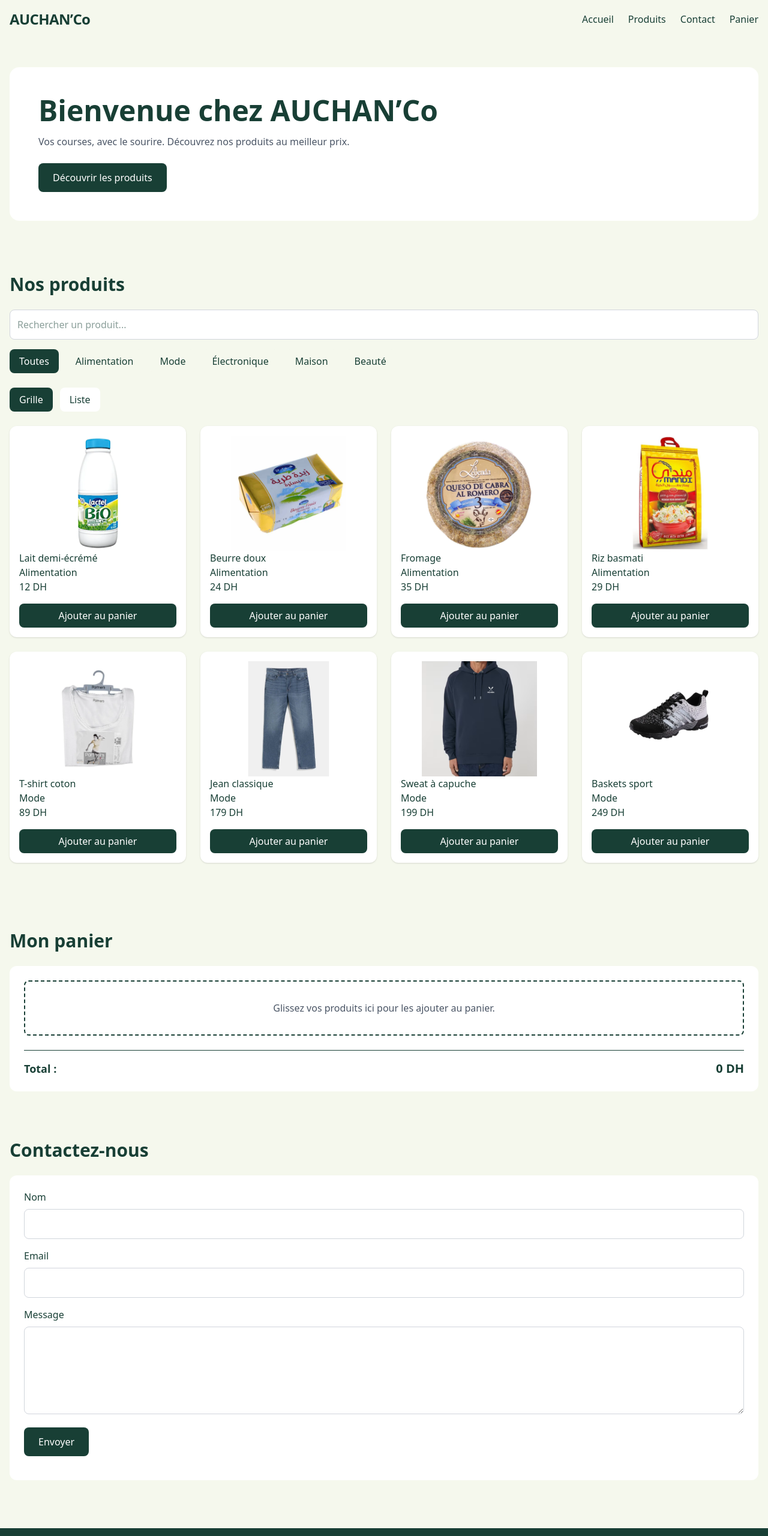
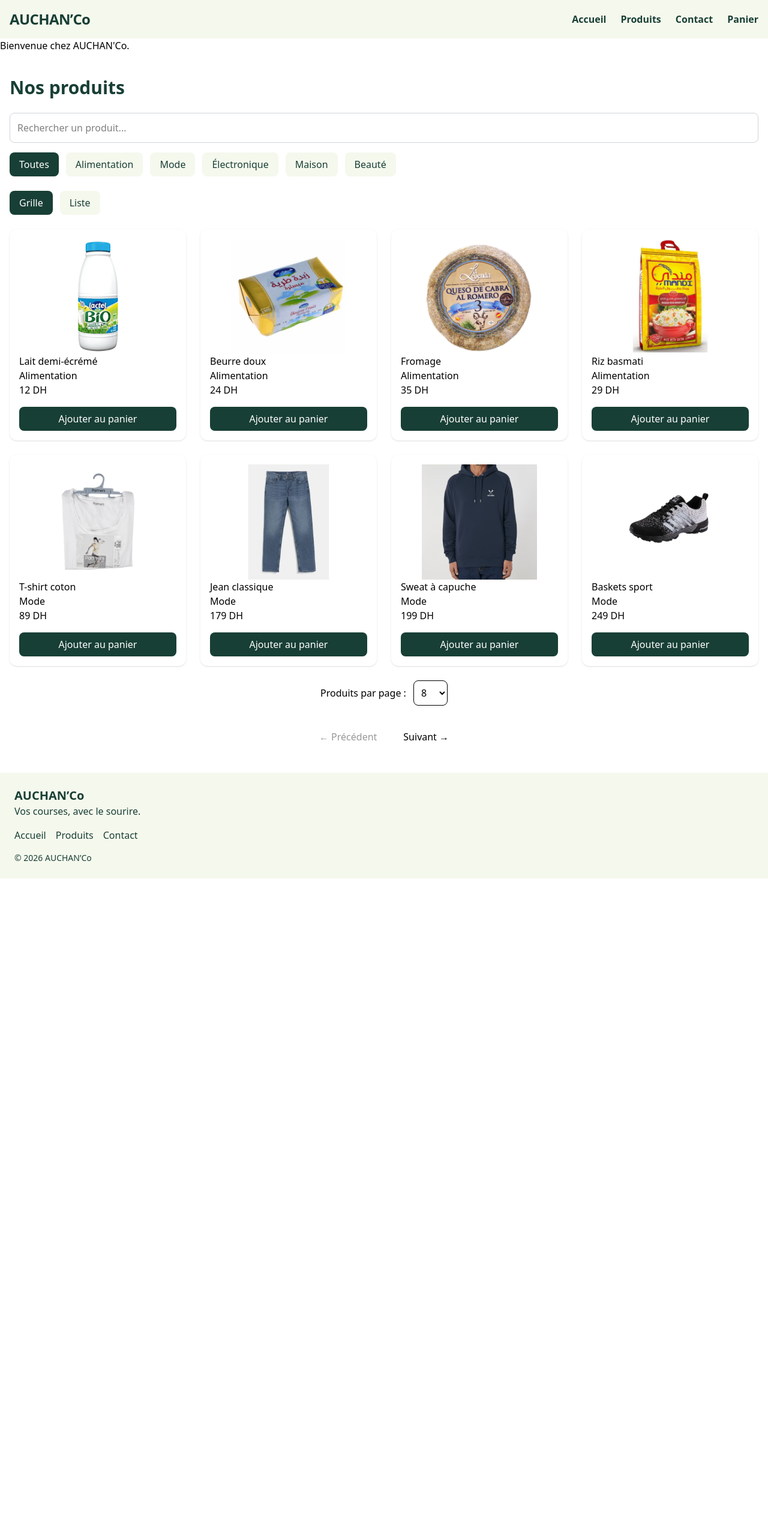
Before and after one commit to nadiyaelhani-lab/AUCHAN-Project, a plain HTML site: page index.html in a window 1280 px wide. Shown: the top 2560 px of the page at 60% size. After the commit the page ends 1464 px from the top, so only its background shows below. Drawn offline with nearby package versions, Linux system fonts and the light colour scheme.

Commit message:
feat: add pagination

```diff
--- a/data/data.json
+++ b/data/data.json
@@ -61,7 +61,7 @@
     "nom": "Casque Bluetooth",
     "categorie": "Électronique",
     "prix": 199,
-    "image": "./images/casque.png"
+    "image": "./images/casque.jpg"
   },
   {
     "id": 10,
@@ -82,7 +82,7 @@
     "nom": "Enceinte portable",
     "categorie": "Électronique",
     "prix": 259,
-    "image": "./images/enceinte.JPG"
+    "image": "./images/enceintePortable.jpg"
   },
   {
     "id": 13,
@@ -110,14 +110,14 @@
     "nom": "Plaid doux",
     "categorie": "Maison",
     "prix": 159,
-    "image": "./images/plaid.JPG"
+    "image": "./images/plaid.png"
   },
   {
     "id": 17,
     "nom": "Gel douche",
     "categorie": "Beauté",
     "prix": 39,
-    "image": "./images/gel_douche.JPG"
+    "image": "./images/gel-douche.JPG"
   },
   {
     "id": 18,
--- a/index.html
+++ b/index.html
@@ -1,114 +1,50 @@
+<!DOCTYPE html>
 
-<!DOCTYPE html>
 <html lang="fr">
 
 <head>
   <meta charset="UTF-8">
+     <title>AUCHAN'Co - Boutique</title>
+  <script type="module" src="./js/main.js"></script>
+ <script src="https://cdn.jsdelivr.net/npm/@tailwindcss/browser@4"></script>
+
 <meta name="viewport" content="width=device-width, initial-scale=1.0">
-
-  <title>AUCHAN'Co - Boutique</title>
-
-  <script src="https://cdn.jsdelivr.net/npm/@tailwindcss/browser@4"></script>
-  <script type="module" src="./js/main.js"></script>
 </head>
 
-<body class="bg-[#F5F8ED] text-[#183F35]">
+<body>
+<header>
+<nav class="flex items-center justify-between p-4 bg-[#F5F8ED] text-[#183F35]">
+   <h1 class="text-2xl font-bold tracking-tight">AUCHAN’Co</h1>
 
-  <!-- HEADER -->
-  <header class="bg-white">
-
-    <nav class="flex items-center justify-between p-4 bg-[#F5F8ED]">
-
-      <h1 class="text-2xl font-bold tracking-tight">
-        AUCHAN’Co
-      </h1>
-
-      <!-- Navigation desktop -->
    <div class="hidden md:flex items-center gap-6 font-medium">
-
-        <a href="#accueil"
-           class="hover:text-[#FF805F] transition-colors">
-          Accueil
-        </a>
-
-        <a href="#produits"
-           class="hover:text-[#FF805F] transition-colors">
-          Produits
-        </a>
-
-        <a href="#contact"
-           class="hover:text-[#FF805F] transition-colors">
-          Contact
-        </a>
-
-        <a href="#panier"
-           class="hover:text-[#FF805F] transition-colors">
-          Panier
-        </a>
-
+<a href="#accueil" class="text-[#183F35] font-semibold hover:text-[#FF805F] transition-colors">Accueil</a>
+<a href="#produits" class="text-[#183F35] font-semibold hover:text-[#FF805F] transition-colors">Produits</a>
+<a href="#contact" class="text-[#183F35] font-semibold hover:text-[#FF805F] transition-colors">Contact</a>
+<a href="#panier" class="text-[#183F35] font-semibold hover:text-[#FF805F] transition-colors">Panier</a>
     </div>
 
-      <!-- Bouton mobile -->
-      <button
-        type="button"
-        id="menu-mobile"
-        class="block md:hidden text-2xl"
-        aria-label="Ouvrir le menu"
+    <button type="button" id="menu-mobile"
+            class="block md:hidden"
             aria-controls="navigation-mobile"
             aria-expanded="false">
       ☰
     </button>
-
   </nav>
 
-    <!-- Navigation mobile -->
-    <div
-      id="navigation-mobile"
-      class="hidden md:hidden p-4 space-y-3 bg-[#F5F8ED] [&>a]:block">
-
+<div id="navigation-mobile" class="hidden md:hidden p-4 space-y-3 [&>a]:block">
       <a href="#accueil">Accueil</a>
     <a href="#produits">Produits</a>
     <a href="#contact">Contact</a>
     <a href="#panier">Panier</a>
-
   </div>
-
 </header>
-
 
   <main>
 
-    <!-- ACCUEIL -->
-    <section id="accueil" class="max-w-7xl mx-auto px-4 py-12">
-
-      <div class="bg-white rounded-2xl p-6 md:p-12">
-
-        <h2 class="text-3xl md:text-5xl font-bold mb-4">
-          Bienvenue chez AUCHAN’Co
-        </h2>
-
-        <p class="text-gray-600 mb-6">
-          Vos courses, avec le sourire.
-          Découvrez nos produits au meilleur prix.
-        </p>
-
-        <a href="#produits"
-           class="inline-block bg-[#183F35] text-white px-6 py-3 rounded-lg hover:bg-[#31684C] transition-colors">
-          Découvrir les produits
-        </a>
-
-      </div>
-
-    </section>
-
-
-    <!-- CATALOGUE -->
+    <h1>Bienvenue chez AUCHAN'Co.</h1>
 <section id="produits" class="max-w-7xl mx-auto px-4 py-10">
 
-      <h2 class="text-3xl font-bold mb-6">
-        Nos produits
-      </h2>
-
+<h2 class="text-3xl font-bold text-[#183F35] mb-6">Nos produits</h2>
   <div class="mb-6 space-y-4">
 
         <input
@@ -126,178 +62,45 @@
         </div>
 
       </div>
-
-
-      <!-- AFFICHAGE GRILLE / LISTE -->
   <div class="flex gap-3 mb-6">
-
-        <button
-          type="button"
-          id="vue-grille"
+  <button type="button" id="vue-grille"
     class="bg-[#183F35] text-white px-4 py-2 rounded-lg">
     Grille
   </button>
 
-        <button
-          type="button"
-          id="vue-liste"
-          class="bg-white text-[#183F35] px-4 py-2 rounded-lg">
+  <button type="button" id="vue-liste"
+    class="bg-[#F5F8ED] text-[#183F35] px-4 py-2 rounded-lg">
     Liste
   </button>
+</div>
+<div id="catalogue" class="grid grid-cols-1 sm:grid-cols-2 lg:grid-cols-4 gap-6">
 
   </div>
+  <div class="flex items-center justify-center gap-3 mt-6">
+  <label for="taille-page">Produits par page :</label>
 
-
-      <!-- CATALOGUE DYNAMIQUE -->
-      <div
-        id="catalogue"
-        class="grid grid-cols-1 sm:grid-cols-2 lg:grid-cols-4 gap-6">
+  <select id="taille-page" class="border rounded-lg p-2 bg-white">
+    <option value="4">4</option>
+    <option value="8" selected>8</option>
+    <option value="12">12</option>
+  </select>
 </div>
-
-
-      <!-- PAGINATION -->
-      <div
-        id="pagination"
-        class="flex justify-center items-center gap-3 mt-8">
+<div id="pagination" class="flex justify-center items-center gap-3 mt-8">
 </div>
-
 </section>
-
-
-    <!-- PANIER -->
-    <section id="panier" class="max-w-7xl mx-auto px-4 py-10">
-
-      <h2 class="text-3xl font-bold mb-6">
-        Mon panier
-      </h2>
-
-      <div class="bg-white rounded-xl p-6">
-
-        <!-- Zone de dépôt des produits -->
-        <div
-          id="zone-panier"
-          class="border-2 border-dashed border-[#183F35] rounded-lg p-8 text-center mb-6">
-
-          <p class="text-gray-600">
-            Glissez vos produits ici pour les ajouter au panier.
-          </p>
-
-        </div>
-
-        <!-- Articles du panier -->
-        <div id="articles-panier" class="space-y-4">
-        </div>
-
-        <!-- Total -->
-        <div class="border-t mt-6 pt-4 flex justify-between items-center">
-
-          <span class="font-bold text-lg">
-            Total :
-          </span>
-
-          <span id="total-panier" class="font-bold text-xl">
-            0 DH
-          </span>
-
-        </div>
-
-      </div>
-
-    </section>
-
-
-    <!-- CONTACT -->
-    <section id="contact" class="max-w-7xl mx-auto px-4 py-10">
-
-      <h2 class="text-3xl font-bold mb-6">
-        Contactez-nous
-      </h2>
-
-      <form id="form-contact"
-            class="bg-white rounded-xl p-6 space-y-4">
-
-        <div>
-          <label for="nom" class="block mb-2 font-medium">
-            Nom
-          </label>
-
-          <input
-            type="text"
-            id="nom"
-            name="nom"
-            required
-            class="w-full border border-gray-300 rounded-lg p-3">
-        </div>
-
-        <div>
-          <label for="email" class="block mb-2 font-medium">
-            Email
-          </label>
-
-          <input
-            type="email"
-            id="email"
-            name="email"
-            required
-            class="w-full border border-gray-300 rounded-lg p-3">
-        </div>
-
-        <div>
-          <label for="message" class="block mb-2 font-medium">
-            Message
-          </label>
-
-          <textarea
-            id="message"
-            name="message"
-            rows="5"
-            required
-            class="w-full border border-gray-300 rounded-lg p-3"></textarea>
-        </div>
-
-        <button
-          type="submit"
-          class="bg-[#183F35] text-white px-6 py-3 rounded-lg hover:bg-[#31684C] transition-colors">
-          Envoyer
-        </button>
-
-        <p id="message-formulaire" role="status" aria-live="polite"></p>
-
-      </form>
-
-    </section>
-
   </main>
-
-
-  <!-- FOOTER -->
-  <footer class="bg-[#183F35] text-white p-6 mt-10">
-
-    <div class="max-w-7xl mx-auto">
-
-      <h2 class="text-xl font-bold">
-        AUCHAN’Co
-      </h2>
-
-      <p class="mt-2">
-        Vos courses, avec le sourire.
-      </p>
-
+  <footer>
+<div class="bg-[#F5F8ED] text-[#183F35] p-6">
+  <h2 class="text-xl font-bold">AUCHAN’Co</h2>
+  <p>Vos courses, avec le sourire.</p>
   <div class="flex flex-wrap gap-4 mt-4">
-
   <a href="#accueil">Accueil</a>
   <a href="#produits">Produits</a>
   <a href="#contact">Contact</a>
+</div>
+  <p class="mt-4 text-sm">© 2026 AUCHAN’Co</p>
+</div>
+  </footer>
+</body>
 
-      </div>
-
-      <p class="mt-6 text-sm">
-        © 2026 AUCHAN’Co — Tous droits réservés.
-      </p>
-
-    </div>
-
-  </footer>
-
-</body>
 </html>
--- a/js/main.js
+++ b/js/main.js
@@ -20,14 +20,44 @@
 let tousLesProduits = [];
 let categorieActive = "Toutes";
 let pageActuelle = 1;
-const produitsParPage = 8;
+let produitsParPage = 8;
 // Fonction de pagination
+
 const afficherPagination = (nombrePages) => {
     const pagination = document.getElementById("pagination");
     pagination.innerHTML = "";
 
     if (nombrePages <= 1) return;
+
+    // Bouton Précédent
+    const precedent = document.createElement("button");
+    precedent.textContent = "← Précédent";
+    precedent.type = "button";
+    precedent.disabled = pageActuelle === 1;
+    precedent.className = "px-4 py-2 bg-white rounded-lg disabled:opacity-40";
+
+    precedent.addEventListener("click", () => {
+        pageActuelle--;
+        actualiserCatalogue();
+    });
+
+    // Bouton Suivant
+    const suivant = document.createElement("button");
+    suivant.textContent = "Suivant →";
+    suivant.type = "button";
+    suivant.disabled = pageActuelle === nombrePages;
+    suivant.className = "px-4 py-2 bg-white rounded-lg disabled:opacity-40";
+
+    suivant.addEventListener("click", () => {
+        pageActuelle++;
+        actualiserCatalogue();
+    });
+
+    // Afficher les boutons
+    pagination.append(precedent, suivant);
 };
+
+
 
 // Actualiser le catalogue
 const actualiserCatalogue = () => {
@@ -51,6 +81,7 @@
 const produitsPage = resultats.slice(debut, fin);
 
     afficherProduits(produitsPage);
+afficherPagination(nombrePages);
 
     if (resultats.length === 0) {
         document.getElementById("catalogue").innerHTML =
@@ -91,6 +122,13 @@
 
 // Recherche instantanée
 recherche.addEventListener("input", actualiserCatalogue);
+const taillePage = document.getElementById("taille-page");
+
+taillePage.addEventListener("change", () => {
+    produitsParPage = Number(taillePage.value);
+    pageActuelle = 1;
+    actualiserCatalogue();
+});
 
 const afficherDonnees = () => {
     chargerProduits()
```
Also changed, not shown: images/enceintePortable.jpg (added), images/lampe.jpg (renamed from images/lampe.webp), images/vase.jpg (added). Lines whose indentation alone changed are shown as unchanged.
